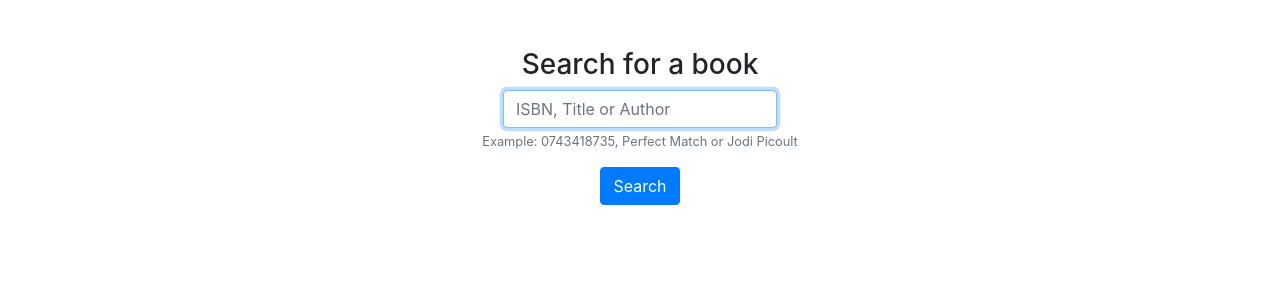
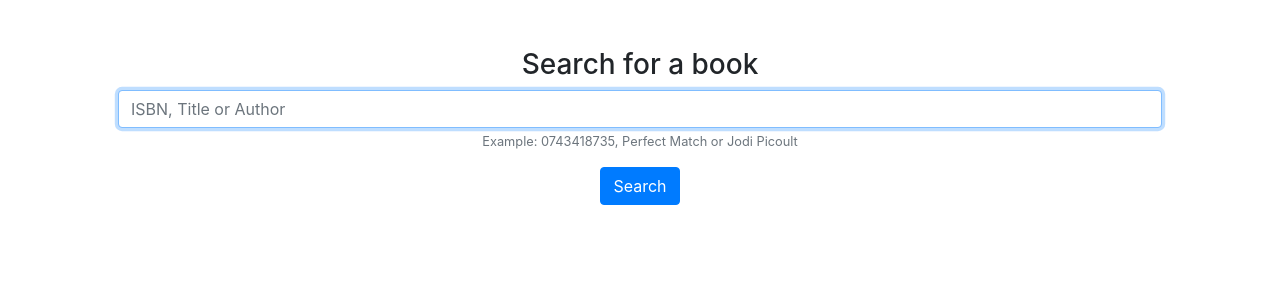
Before and after one commit to syadallah/Books-review, a Flask app: page / in a window 1280 px wide. Shown: the part 58-358 px from the top of the page. Run offline with Flask 2, Linux system fonts and the light colour scheme; some libraries are stand-ins or nearby versions.

Commit message:
Update style

```diff
--- a/static/style.css
+++ b/static/style.css
@@ -1,12 +1,3 @@
-main .form-control
-{
-    /* center form controls */
-    display: inline-block;
-
-    /* override Bootstrap's 100% width for form controls */
-  width: auto;
-}
-
 .card-body {
     text-align: start;
 }
@@ -34,7 +25,6 @@ main
 {
     /* scroll horizontally as needed */
     overflow-x: auto;
-
     /* center contents */
     text-align: center;
 }
--- a/templates/layout.html
+++ b/templates/layout.html
@@ -30,7 +30,7 @@
         <div class="navbar-collapse collapse" id="navbarNavDropdown">
             {% if session.user_id %}
                 <ul class="navbar-nav mr-auto">
-                    <li class="nav-item"><button class="btn btn-primary" href="/">Search for book</button></li>
+                    <li class="nav-item"><a class="nav-link" href="/">Search for book</a></li>
                 </ul>
                 <ul class="navbar-nav ml-auto">
                     <li class="nav-item"><a class="nav-link" href="#">{{ session.user_name }}</a></li>
```
Also changed, not shown: 1 other file.
